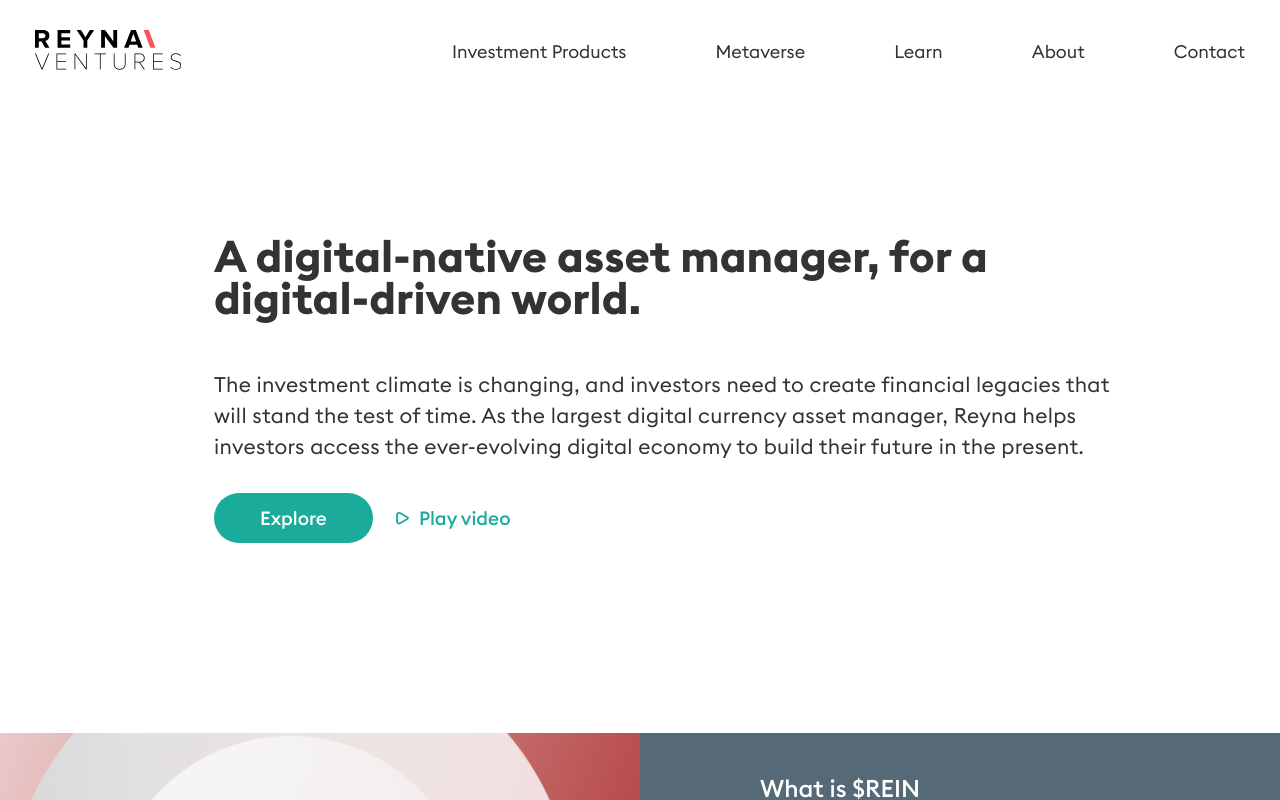
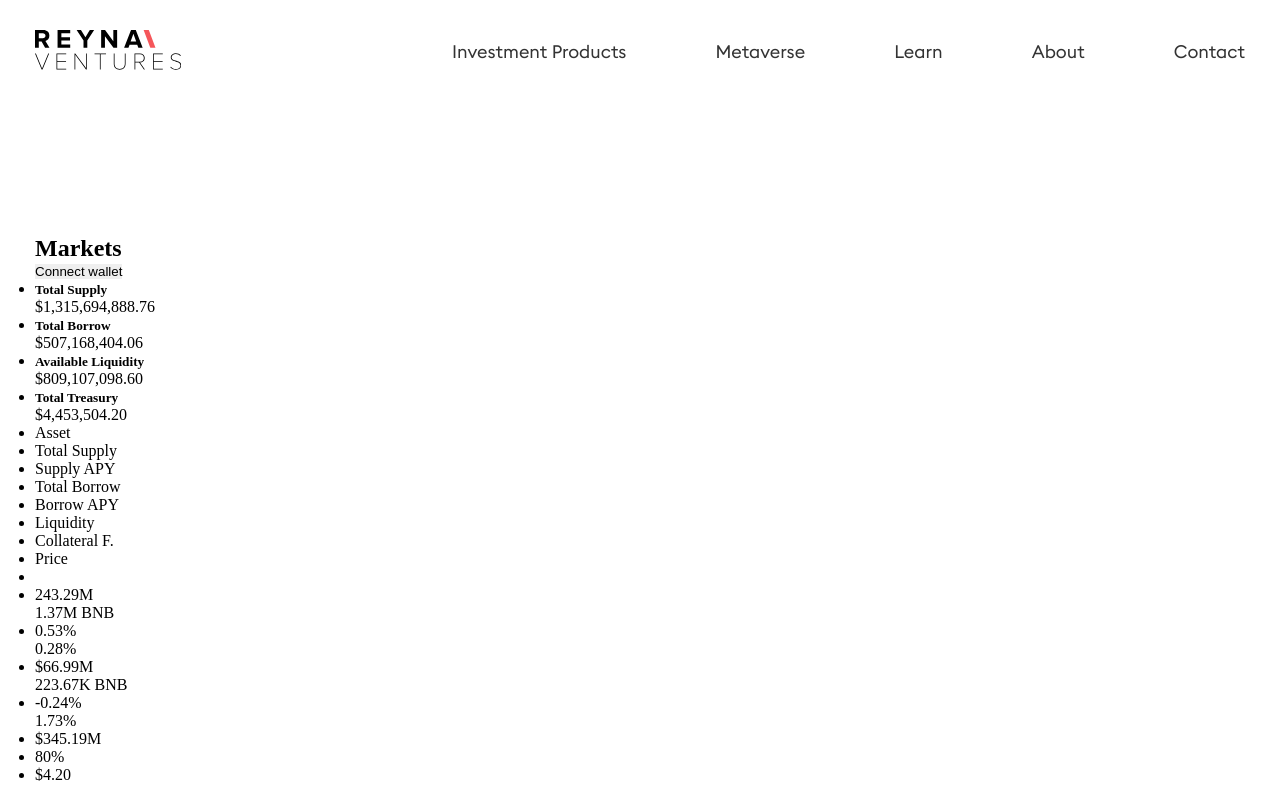
Before and after one commit to reynaventures/front-end, a React (Create React App) app: page /#/markets in a window 1280 px wide. Before the commit this address led to /#/home. Shown: the top 800 px of the page. Built offline with nearby package versions, Linux system fonts and the light colour scheme.

Commit message:
start add new page

```diff
--- a/package.json
+++ b/package.json
@@ -11,6 +11,7 @@
     "react-dom": "^18.1.0",
     "react-router-dom": "^6.3.0",
     "react-scripts": "5.0.1",
+    "styled-components": "^5.3.6",
     "web-vitals": "^2.1.4"
   },
   "scripts": {
--- a/src/components/Header.js
+++ b/src/components/Header.js
@@ -40,7 +40,7 @@ export const Header = () => {
                         <li class="navigation-list-item txt-regular">
                             <span class="navigation-list-item-txt" href="#">Investment Products</span>
                             <div className="navigation-list-item-menu">
-                                <Link to={"/"} class="navigation-list-item-menu-link">All Products</Link>
+                                <Link to={"/markets"} class="navigation-list-item-menu-link">Markets</Link>
                                 <a href="#" className="navigation-list-item-menu-link">Ecosystem</a>
                                 <a href="#" className="navigation-list-item-menu-link">Reyna® Polygon Trust</a>
                                 <a href="#" className="navigation-list-item-menu-link">Reyna® DeFi Fund</a>
--- /dev/null
+++ b/src/components/Markets.jsx
@@ -0,0 +1,113 @@
+import React from 'react'
+import styled from 'styled-components';
+import { Header } from './Header';
+
+const StyledMarkets = styled.div `
+    .container {
+        max-width: 1250px;
+        padding: 0 20px;
+        margin: 0 auto;
+    }
+`
+
+function Markets() {
+    return (
+        <StyledMarkets>
+            <Header/>
+            <div className='container'>
+                <div className="market__connect">
+                    <h2 className="market__title">Markets</h2>
+                    <button type='button'>Connect wallet</button>
+                </div>
+                <div className="market__total-money">
+                    <ul className="market__total-list">
+                        <li className="market__total-item">
+                            <h5 className="market__total-title">Total Supply</h5>
+                            <p className="market__total-price">$1,315,694,888.76</p>
+                        </li>
+                        <li className="market__total-item">
+                            <h5 className="market__total-title">Total Borrow</h5>
+                            <p className="market__total-price">$507,168,404.06</p>
+                        </li>
+                        <li className="market__total-item">
+                            <h5 className="market__total-title">Available Liquidity</h5>
+                            <p className="market__total-price">$809,107,098.60</p>
+                        </li>
+                        <li className="market__total-item">
+                            <h5 className="market__total-title">Total Treasury</h5>
+                            <p className="market__total-price">$4,453,504.20</p>
+                        </li>
+                    </ul>
+                </div>
+                <div className="market__items">
+                    <ul className="market__items-tools">
+                        <li className="market__tool">
+                            <p className="market__tool-name">Asset</p>
+                        </li>
+                        <li className="market__tool">
+                            <p className="market__tool-name">Total Supply</p>
+                            <span className="market__tool-sort"></span>
+                        </li>
+                        <li className="market__tool">
+                            <p className="market__tool-name">Supply APY</p>
+                            <span className="market__tool-sort"></span>
+                        </li>
+                        <li className="market__tool">
+                            <p className="market__tool-name">Total Borrow</p>
+                            <span className="market__tool-sort"></span>
+                        </li>
+                        <li className="market__tool">
+                            <p className="market__tool-name">Borrow APY</p>
+                            <span className="market__tool-sort"></span>
+                        </li>
+                        <li className="market__tool">
+                            <p className="market__tool-name">Liquidity</p>
+                            <span className="market__tool-sort"></span>
+                        </li>
+                        <li className="market__tool">
+                            <p className="market__tool-name">Collateral F.</p>
+                            <span className="market__tool-sort"></span>
+                        </li>
+                        <li className="market__tool">
+                            <p className="market__tool-name">Price</p>
+                            <span className="market__tool-sort"></span>
+                        </li>
+                    </ul>
+                    <ul className="market__items-list">
+                        <li className="market__items-item">
+                            <img src="#" alt="" />
+                            <p className="market__cript-name"></p>
+                        </li>
+                        <li className="market__items-item">
+                            <p className="market__cript-supply">243.29M</p>
+                            <p className="market__cript-supply--mini">1.37M BNB</p>
+                        </li>
+                        <li className="market__items-item">
+                            <p className="market__cript-api">0.53%</p>
+                            <p className="market__cript-api--mini">0.28%</p>
+                        </li>
+                        <li className="market__items-item">
+                            <p className="market__cript-borrow">$66.99M</p>
+                            <p className="market__cript-borrow--mini">223.67K BNB</p>
+                        </li>
+                        <li className="market__items-item">
+                            <p className="market__cript-api">-0.24%</p>
+                            <p className="market__cript-api--mini">1.73%</p>
+                        </li>
+                        <li className="market__items-item">
+                            <p className="market__cript-liqudity">$345.19M</p>
+                        </li>
+                        <li className="market__items-item">
+                            <p className="market__cript-collateral">80%</p>
+                        </li>
+                        <li className="market__items-item">
+                            <p className="market__cript-price">$4.20</p>
+                        </li>
+                    </ul>
+                </div>
+            </div>
+        </StyledMarkets>
+    )
+}
+
+export default Markets
--- a/src/components/Router.js
+++ b/src/components/Router.js
@@ -6,6 +6,7 @@ import { Contact } from "./ContactPage/Contact"
 import { Ecosystem } from "./EcosystemPage.js/Ecosystem"
 import { FAQs } from "./FAQsPage/FAQs"
 import { Home } from "./Home"
+import Markets from "./Markets"
 import { Press } from "./PressPage/Press"
 import { ReportsAndInsight } from "./ReportsAndInsightsPage/ReportsAndInsights"
 import { Toolkit } from "./ToolkitPage/Toolkit"
@@ -28,6 +29,8 @@ export const Router = () => {
                 <Route path="/wayc" element={<Wayc />} />
                 <Route path="/wmyc" element={<Wmyc />} />
                 <Route path="/all-products" element={<AllProducts />} />
+                {/* Egor routes */}
+                <Route path="/markets" element={<Markets />} />
                 <Route path="*" element={<Navigate replace to="/home" />} />
             </Routes>
         </HashRouter>
```
Also changed, not shown: 1 other file (tests, documents, lock files or other folders).
